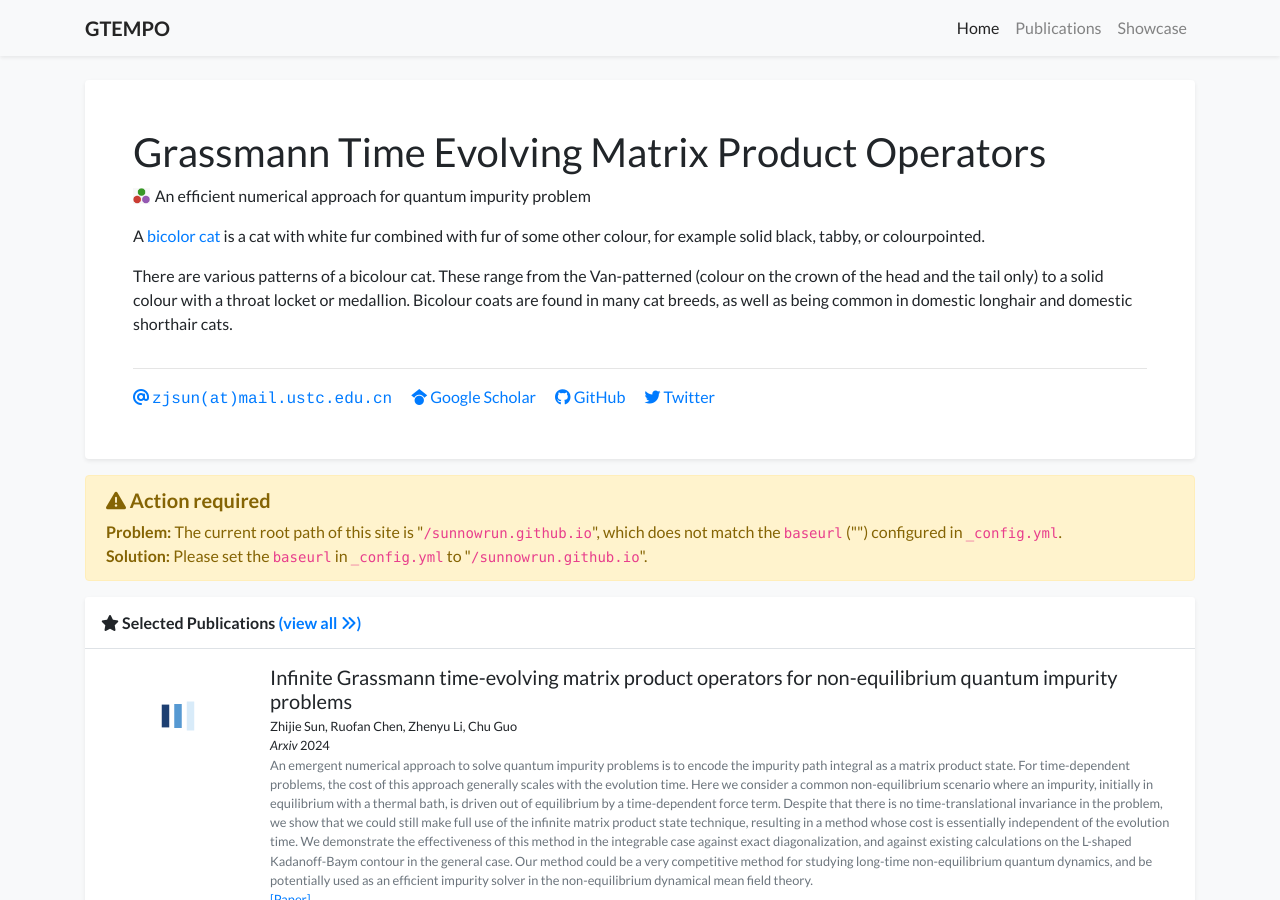
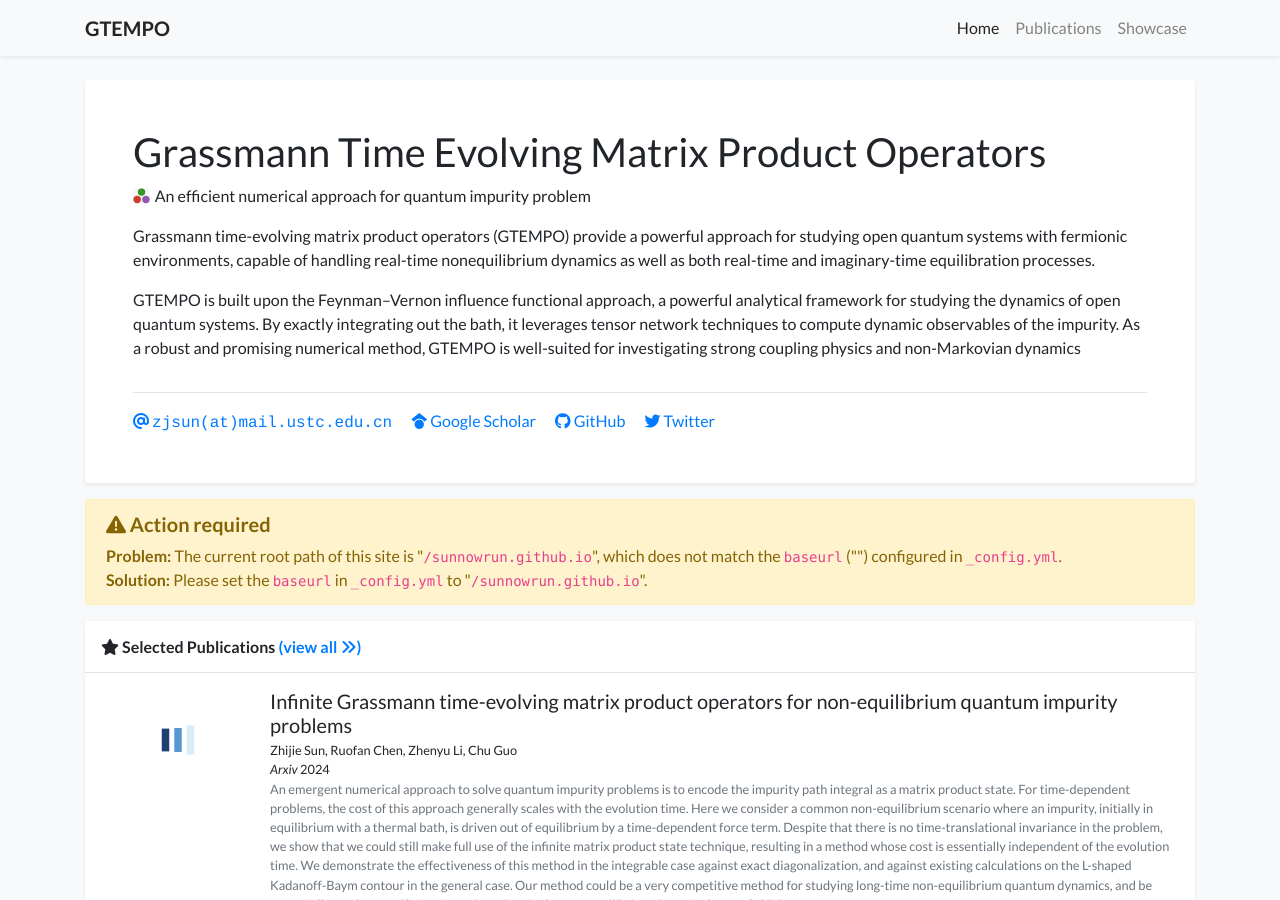
Before and after one commit to sunnowrun/sunnowrun.github.io, a Jekyll site: the page built from index.html, in a window 1280 px wide and 900 px high. Built offline with Jekyll 4.4.1, drawn with Linux system fonts in a browser that asks for light colours; nearby versions of some CDN libraries; a style sheet for code colours, icons or effects is not loaded.

Commit message:
Update profile.yml

```diff
--- a/_data/profile.yml
+++ b/_data/profile.yml
@@ -22,12 +22,13 @@ twitter: your_twitter_id  # Do not include the '@' symbol
 short_bio_text_justify: false
 short_bio: >-
   <p>
-    A <a href="https://en.wikipedia.org/wiki/Bicolor_cat" target="_blank">bicolor cat</a> is a cat with white fur combined with fur of some other colour, for example solid black, tabby, or colourpointed.
+    Grassmann time-evolving matrix product operators (GTEMPO) provide a powerful approach for studying open quantum systems with fermionic environments,
+    capable of handling real-time nonequilibrium dynamics as well as both real-time and imaginary-time equilibration processes.
   </p>
   <p>
-    There are various patterns of a bicolour cat. These range from the Van-patterned (colour on the crown of the head
-    and the tail only) to a solid colour with a throat locket or medallion. Bicolour coats are found in many cat breeds,
-    as well as being common in domestic longhair and domestic shorthair cats.
+    GTEMPO is built upon the Feynman–Vernon influence functional approach, a powerful analytical framework for studying the dynamics of open quantum systems.
+    By exactly integrating out the bath, it leverages tensor network techniques to compute dynamic observables of the impurity.
+    As a robust and promising numerical method, GTEMPO is well-suited for investigating strong coupling physics and non-Markovian dynamics
   </p>
 
 # portrait_url: /assets/images/photos/portrait.jpg
```
